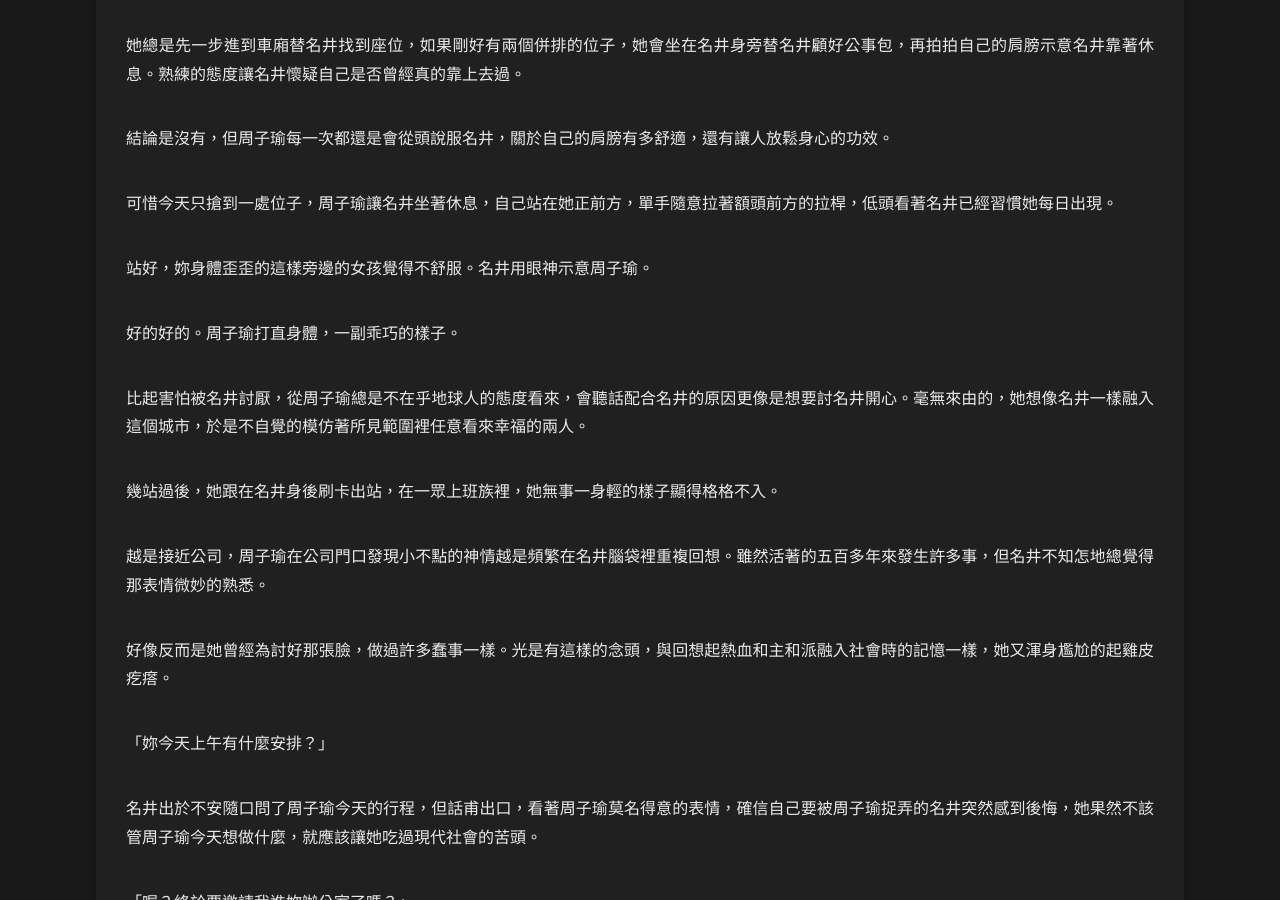
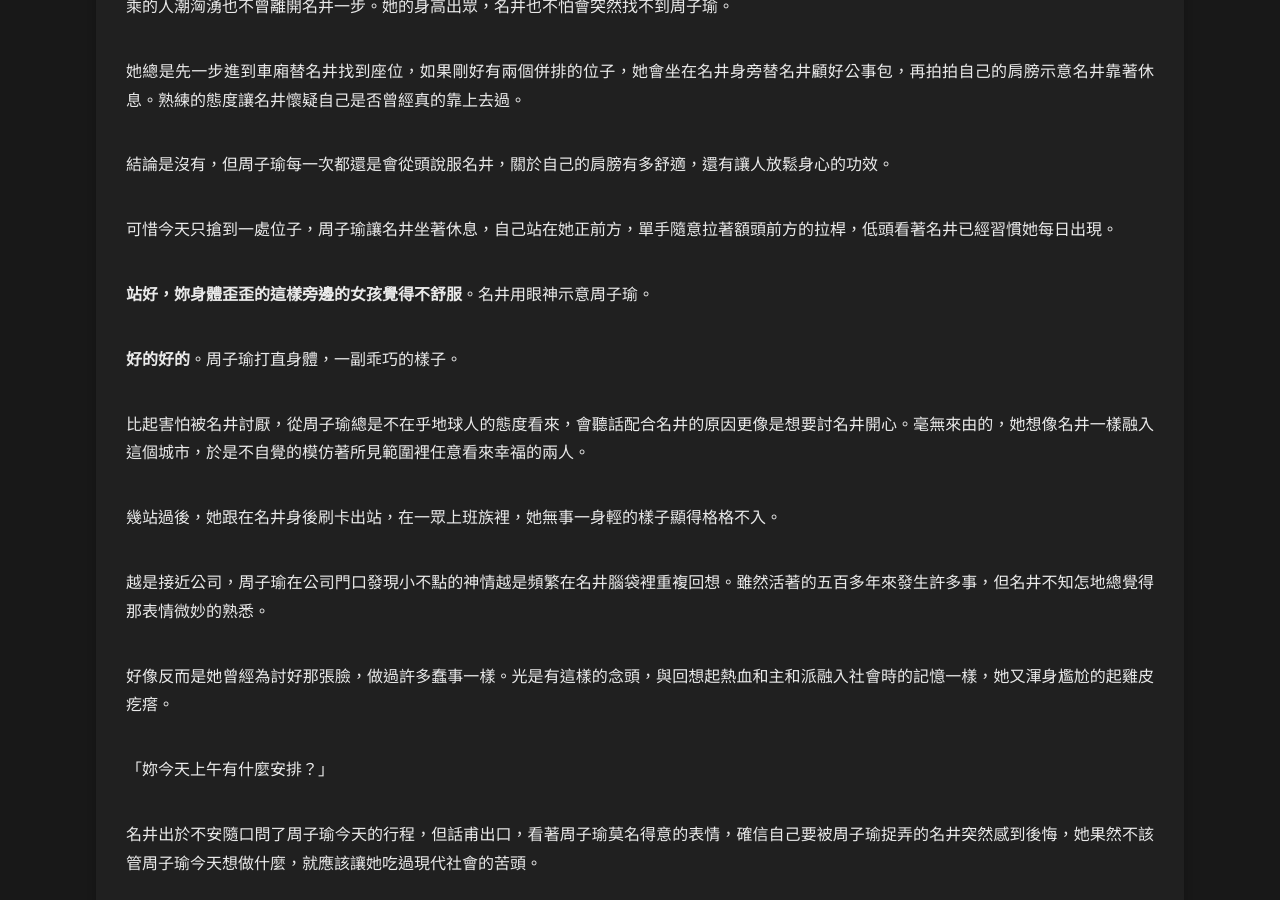
Before and after one commit to thekingwithdonkeyears/website, a Jekyll site: the page built from _posts/2025-08-01-Weather-Station-15.md, in a window 1280 px wide and 900 px high, scrolled down 1582 px. Built offline with Jekyll 4.4.1, drawn with Linux system fonts in a browser that asks for light colours; comment, search, counter and statistics services are not loaded.

```diff
--- a/_posts/2025-08-01-Weather-Station-15.md
+++ b/_posts/2025-08-01-Weather-Station-15.md
@@ -40,7 +40,7 @@ iframe2:
 
 一個族群如果想發展出強大的文明，對族群未來有共識是個不可避免的要素，這或許是為何雪女在這次分裂後族群數量迅速消亡，傳說也漸漸消失。
 
-
+---
 
 隔日的早晨一如往常，周子瑜不知從何處竄出，跟在名井身邊前往位於市中心的辦公室。她像是名井曾經嘗試養過的看門犬，忠心耿耿的，即使轉乘的人潮洶湧也不曾離開名井一步。她的身高出眾，名井也不怕會突然找不到周子瑜。
 
@@ -50,9 +50,9 @@ iframe2:
 
 可惜今天只搶到一處位子，周子瑜讓名井坐著休息，自己站在她正前方，單手隨意拉著額頭前方的拉桿，低頭看著名井已經習慣她每日出現。
 
-站好，妳身體歪歪的這樣旁邊的女孩覺得不舒服。名井用眼神示意周子瑜。
+__站好，妳身體歪歪的這樣旁邊的女孩覺得不舒服__。名井用眼神示意周子瑜。
 
-好的好的。周子瑜打直身體，一副乖巧的樣子。
+__好的好的__。周子瑜打直身體，一副乖巧的樣子。
 
 比起害怕被名井討厭，從周子瑜總是不在乎地球人的態度看來，會聽話配合名井的原因更像是想要討名井開心。毫無來由的，她想像名井一樣融入這個城市，於是不自覺的模仿著所見範圍裡任意看來幸福的兩人。
 
```
